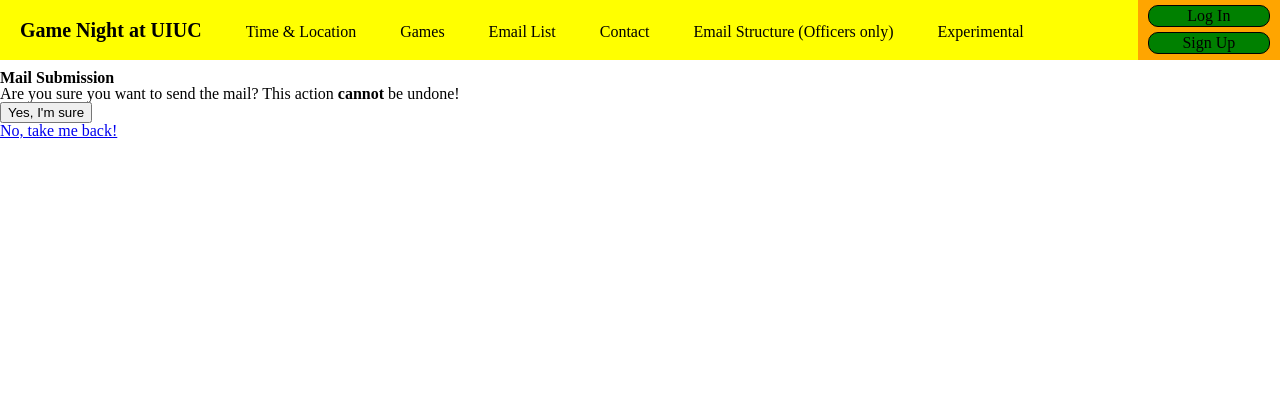
After one commit to penguinz1/Game_Night, a Django app: page /mass-mail-submit in a window 1280 px wide. The commit adds this page. Shown: the top 420 px of the page. Run offline with Django 3.2, Linux system fonts and the light colour scheme.

Commit message:
Added Email Functionality

```diff
--- a/main/templates/main/mass_mail.html
+++ b/main/templates/main/mass_mail.html
@@ -13,6 +13,9 @@
         <table>
         {{ form.as_table }}
         </table>
-        <input type="submit" value="Submit">
+        <ul>
+            <input type="submit" name="save" value="Save">
+            <input type="submit" name="submit" value="Submit">
+        </ul>
     </form>
 {% endblock %}
--- /dev/null
+++ b/main/templates/main/mass_mail_submission.html
@@ -0,0 +1,13 @@
+{% extends 'base_generic.html' %}
+
+{% block content %}
+    <h1 class="header">Mail Submission</h1>
+    <p>Are you sure you want to send the mail? This action <strong>cannot</strong> be undone!</p>
+
+    <form action="" method="post">
+        {% csrf_token %}
+        <input type="submit" value="Yes, I'm sure">
+    </form>
+
+    <a href="{% url 'mass_mail' %}"><p>No, take me back!</p></a>
+{% endblock %}
--- a/main/urls.py
+++ b/main/urls.py
@@ -5,6 +5,7 @@ urlpatterns = [
     path('', views.index, name = 'index'),
     path('contact', views.contact, name = 'contact'),
     path('mass-mail', views.mass_mail, name = 'mass_mail'),
+    path('mass-mail-submit', views.mass_mail_submit, name = 'mass_mail_submit'),
     path('email-list-index', views.email_list_index, name = 'email_list_index'),
     path('time-and-location', views.time_location, name = 'time_location'),
     path('email-list-add', views.add_email, name = 'add_email'),
--- a/main/views.py
+++ b/main/views.py
@@ -4,6 +4,9 @@ from django.shortcuts import render
 from django.http import HttpResponse
 from django.db.models import Sum, Max
 from django.views import generic
+from django.http import HttpResponseRedirect
+from django.urls import reverse
+from django.core.mail import EmailMessage
 
 from main.models import GameScore, Meeting;
 from main.forms import CreateContactForm, MassEmailForm, AddMailForm, ModifyMailForm, DeleteMailForm;
@@ -54,13 +57,24 @@ def contact(request):
 def mass_mail(request):
     if request.method == 'POST':
         form = MassEmailForm(request.POST)
-        if (form.is_valid()): print(form.cleaned_data['content'])
+        if (form.is_valid()):
+            print(form.cleaned_data['content'])
+        if (request.POST.get('submit', False)):
+            return HttpResponseRedirect(reverse('mass_mail_submit'))
 
     form = MassEmailForm(initial = {'content': '<b>yes<b>'});
     context = {
         'form': form,
     }
     return render(request, 'main/mass_mail.html', context)
+
+def mass_mail_submit(request):
+    if request.method == 'POST':
+        email = EmailMessage('Meeting Next Saturday', 'Good Morning. This is just to inform you that there is a meeting next Saturday.',
+            to=['kathy.ning7@gmail.com'])
+        email.send()
+
+    return render(request, 'main/mass_mail_submission.html')
 
 def email_list_index(request):
     return render(request, 'main/email_list_index.html')
```
Also changed, not shown: gamenight/settings.py (+7 -0 lines).
